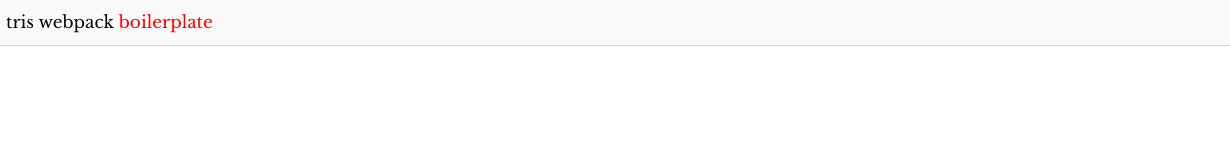
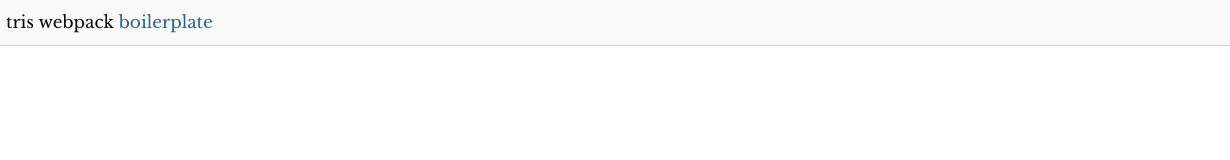
Before and after one commit to tr1s/tris-webpack-boilerplate, a website built with webpack: page src/index.html in a window 1280 px wide. Shown: the full height of the page, 50-1280 px from the left. Built offline with nearby package versions, Linux system fonts and the light colour scheme; some packages are replaced by stand-ins of ours.

Commit message:
v1 💎⛏

```diff
--- a/src/styles/utils/_variables.scss
+++ b/src/styles/utils/_variables.scss
@@ -9,7 +9,6 @@
 $black: #09090e;
 
 $blue: #2c638f;
-$blue: red;
 $pink: #fff0f5;
 $yellow: #fffacd;
 
```
